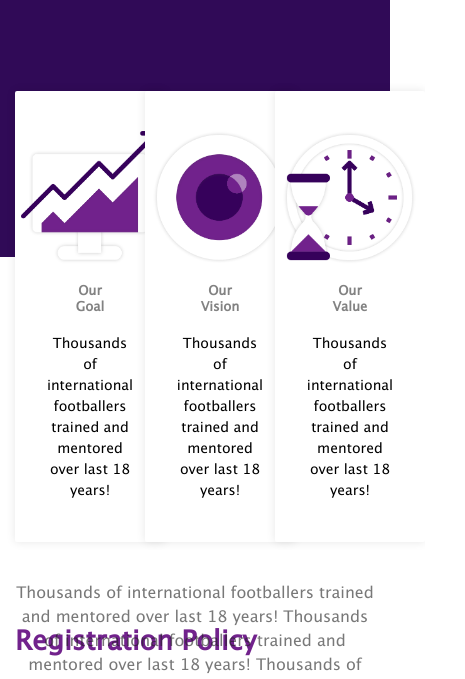
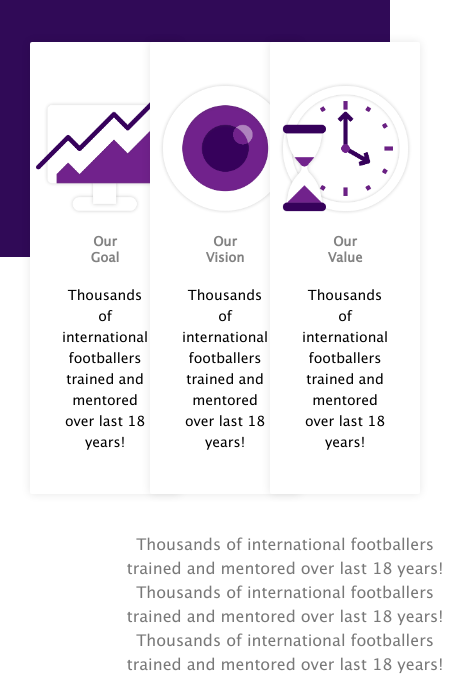
Before and after one commit to mohamedfathii/AL-Hilal, a plain HTML site: page academia.html in a window 390 px wide. Shown: the part 165-844 px from the top of the page, 465 px wide, since content can reach past the window. Drawn offline with nearby package versions, Linux system fonts and the light colour scheme.

Commit message:
finalize mobile view

```diff
--- a/academia.html
+++ b/academia.html
@@ -65,8 +65,9 @@
         <div class="container">
             <h1>El Academia</h1>
         </div>
-        <section class="academica-banner__cards col-sm-7">
-            <section class="row">
+        <section class="academica-banner__cards">
+            <section class=" col-sm-7">
+                <div class="row">
                     <section class="col-4">
                         <div class="academica-banner__card ">
                             <img src="./assets/images/profit_2020-10-06/profit@3x.png" alt="">
@@ -87,9 +88,11 @@
                             <h6>Our Value</h6>
                             <p>Thousands of international footballers trained and mentored over last 18 years!</p>
                         </div>
+                </div>
+
             </section>
         </section>
-            <div class="academica-banner__description ">
+        <div class="academica-banner__description   offset-3 col-sm-6">
             <p> Thousands of international footballers trained and mentored over last 18 years! Thousands of
                 international
                 footballers trained and mentored over last 18 years! Thousands of international footballers trained
@@ -100,6 +103,7 @@
         </div>
     </section>
     </section>
+
     <section class="registration-policy container">
         <h2>Registration Policy</h2>
         <section class="row"></section>
--- a/style/landing.css
+++ b/style/landing.css
@@ -650,7 +650,6 @@ footer {
   display: inline-block;
   width: 100%;
   position: relative;
-
   height: 332px;
 }
 .academica-banner h1 {
@@ -660,11 +659,16 @@ footer {
   padding-top: 40px;
 }
 .academica-banner__cards {
-  position: absolute;
+  /* position: absolute;
   top: 50%;
   right: 0;
   left: 0;
+  margin: 0 auto; */
   margin: 0 auto;
+  text-align: center;
+  display: flex;
+  justify-content: center;
+  margin-top: 45px;
 }
 .academica-banner__card {
   display: flex;
@@ -700,11 +704,10 @@ footer {
   text-align: center;
   color: #202020;
   padding-top: 40px;
-  padding-bottom: 80px;
   opacity: 0.6;
 }
 .registration-policy {
-  padding-top: 370px;
+  padding-top: 90px;
   padding-bottom: 90px;
 }
 .registration-policy h2 {
```
Lines whose indentation alone changed are shown as unchanged.
